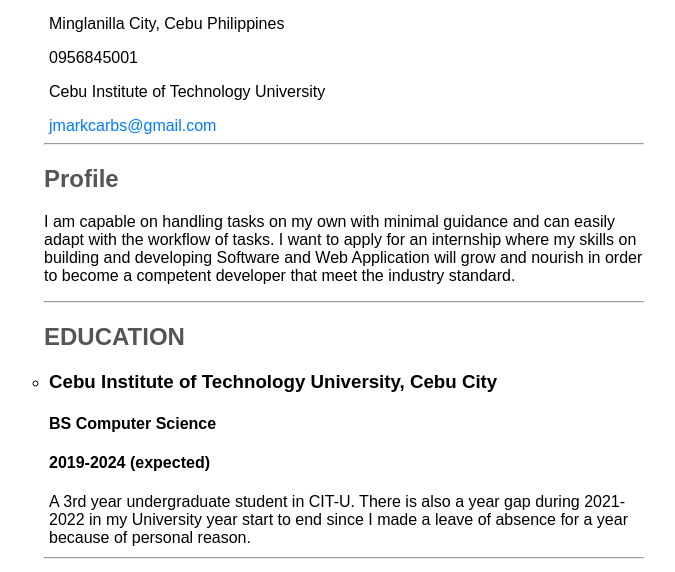
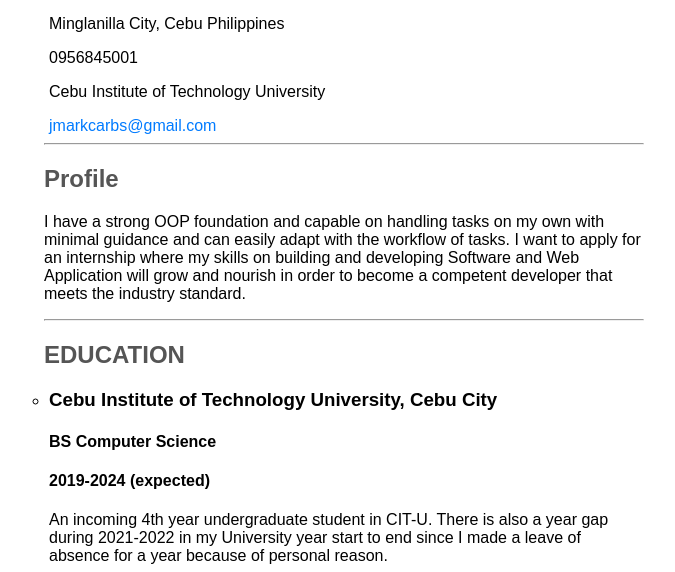
Before and after one commit to milkstard/Carba-Resume-CV, a plain HTML site: page index.html in a window 1280 px wide. Shown: the part 111-683 px from the top of the page, without its empty margins (296-971 px from the left). Drawn offline with Linux system fonts and the light colour scheme.

Commit message:
Update index.html

```diff
--- a/index.html
+++ b/index.html
@@ -20,21 +20,11 @@
 
     <h2>Profile</h2>
     <p>
-        I am capable on handling tasks on my own with minimal guidance and can easily adapt with the workflow of tasks.
+        I have a strong OOP foundation and capable on handling tasks on my own with minimal guidance and can easily adapt with the workflow of tasks.
         I want to apply for an internship where my skills on building and developing Software and Web
-        Application will grow and nourish in order to become a competent developer that meet the
+        Application will grow and nourish in order to become a competent developer that meets the
         industry standard.
-
     </p>
-    <!--<p>
-        I want to apply for an internship where my skills in developing Software and Web Application
-        will grow and nourish in order to become competent and meet industry standard. I am capable
-        on handling tasks on my own with minimal guidance and easily adapt with the workflow of
-        tasks.
-        I am capable on handling tasks on my own with minimal guidance. I can easily adapt with the workflow of tasks.
-        I want to apply for an internship where my skills on creating Web Application and Software Development will
-        grow and nourish so I can be competent and become industry standard.
-    </p>-->
     <hr>
 
     <h2>EDUCATION</h2>
@@ -43,7 +33,7 @@
         <h3>Cebu Institute of Technology University, Cebu City</h3>
         <h4>BS Computer Science</h4>
         <h4>2019-2024 (expected)</h4>
-        A 3rd year undergraduate student in CIT-U. There is also a year gap during 2021-2022 in my University year start to end since I made a leave of absence for a year because of personal reason.
+        An incoming 4th year undergraduate student in CIT-U. There is also a year gap during 2021-2022 in my University year start to end since I made a leave of absence for a year because of personal reason.
       </li>
     </ul>
     <hr>
```
